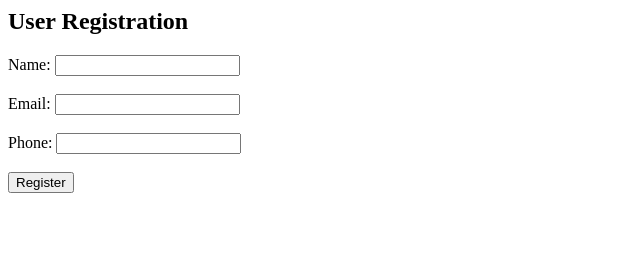
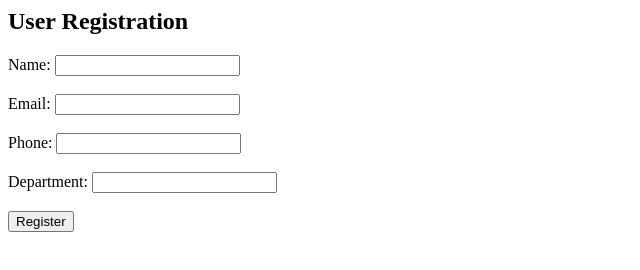
Before and after one commit to Shubhi324/us, a plain HTML site: page index.html in a window 1280 px wide. Shown: the whole page, without its empty margins (0-640 px from the left). Drawn offline with Linux system fonts and the light colour scheme.

Commit message:
Added department field

```diff
--- a/index.html
+++ b/index.html
@@ -5,6 +5,7 @@
 Name: <input type="text"><br><br>
 Email: <input type="email"><br><br>
 Phone: <input type="text"><br><br>
+Department: <input type="text"><br><br>
 <button>Register</button>
 </form>
 </body>
```
